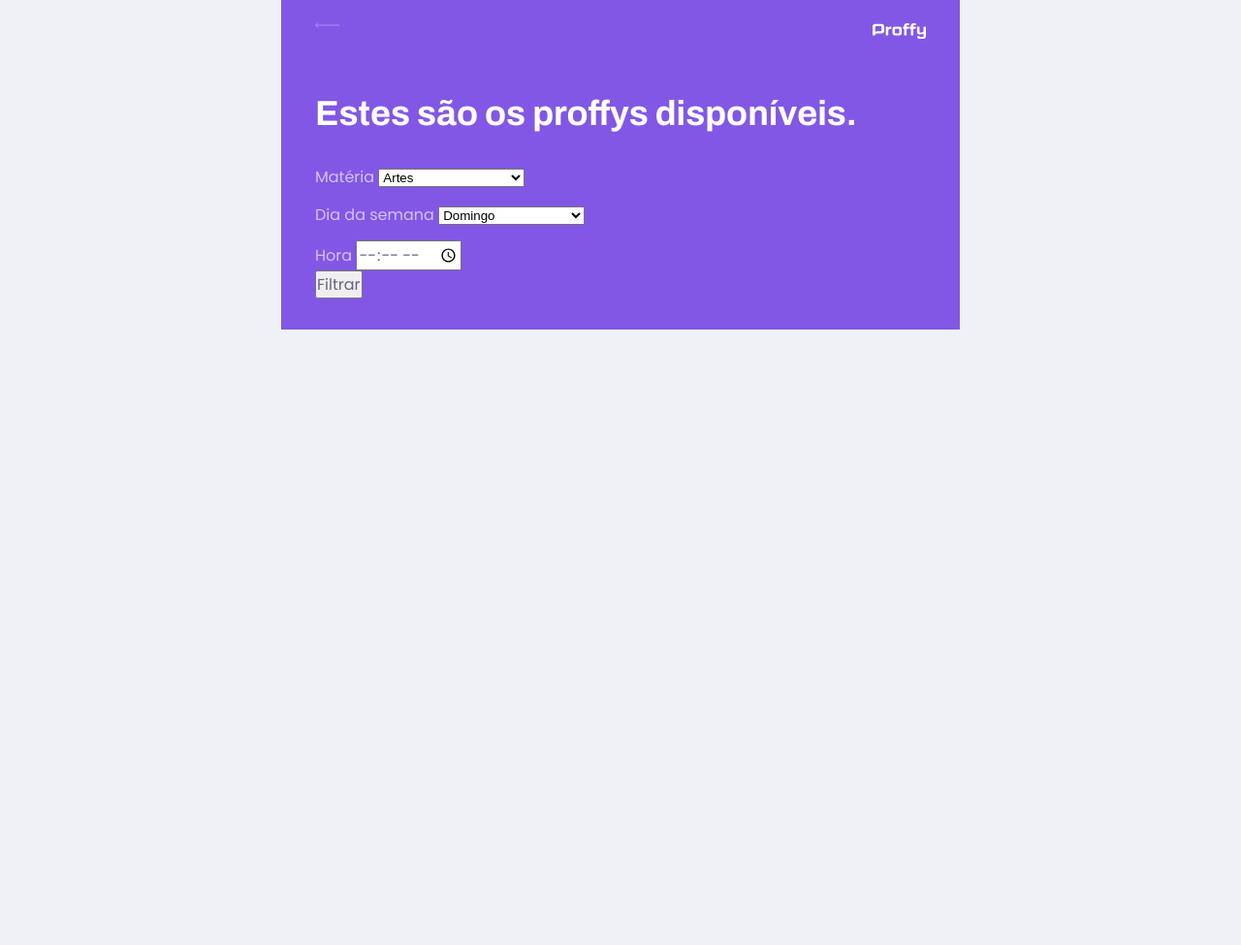
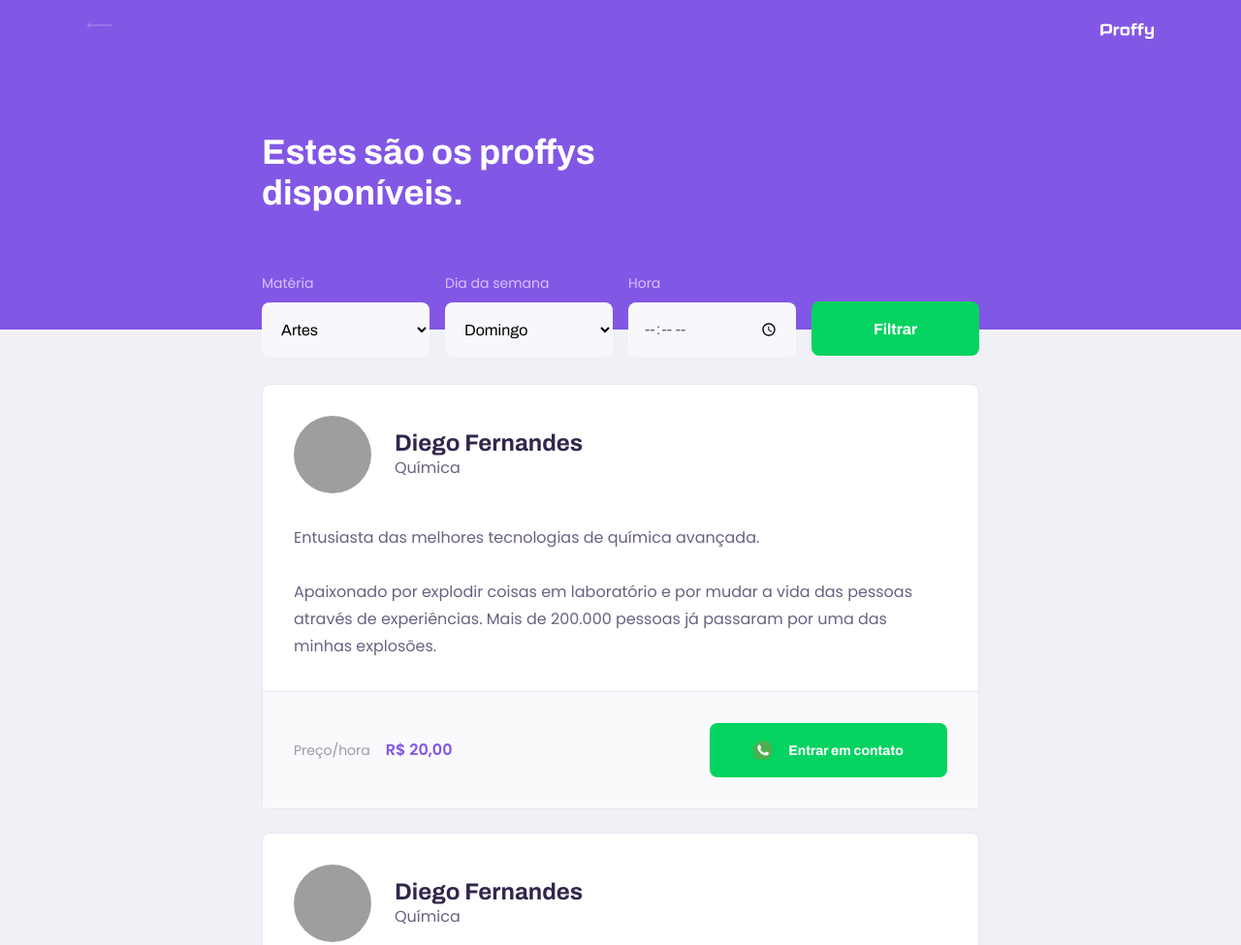
Before and after one commit to yaghomattos/proffy, a plain HTML site: page study.html in a window 1280 px wide. Shown: the top 975 px of the page at 97% size. Before the commit the page ends 800 px from the top, so only its background shows below. Drawn offline with Linux system fonts and the light colour scheme; grey boxes are pictures that could not be loaded.

Commit message:
page study finished

```diff
--- a/study.html
+++ b/study.html
@@ -70,6 +70,51 @@
         </div>
       </header>
 
+      <main>
+        <article class="teacher-item">
+          <header>
+              <img
+                  src="https://avatars2.githubusercontent.com/u/2254731?s=460&amp;u=0ba16a79456c2f250e7579cb388fa18c5c2d7d65&amp;v=4"
+                  alt="Diego Fernandes">
+              <div>
+                  <strong>Diego Fernandes</strong>
+                  <span>Química</span>
+              </div>
+          </header>
+
+          <p>Entusiasta das melhores tecnologias de química avançada.<br><br>Apaixonado por explodir coisas em laboratório e por mudar a vida das pessoas através de experiências. Mais de 200.000 pessoas já passaram por uma das minhas explosões.</p>
+
+          <footer>
+              <p>Preço/hora<strong>R$ 20,00</strong>
+              </p>
+              <button type="button">
+                  <img src="/images/icons/whatsapp.svg" alt="Whatsapp">Entrar em contato
+              </button>
+          </footer>
+        </article>
+
+        <article class="teacher-item">
+          <header>
+              <img
+                  src="https://avatars2.githubusercontent.com/u/2254731?s=460&amp;u=0ba16a79456c2f250e7579cb388fa18c5c2d7d65&amp;v=4"
+                  alt="Diego Fernandes">
+              <div>
+                  <strong>Diego Fernandes</strong>
+                  <span>Química</span>
+              </div>
+          </header>
+
+          <p>Entusiasta das melhores tecnologias de química avançada.<br><br>Apaixonado por explodir coisas em laboratório e por mudar a vida das pessoas através de experiências. Mais de 200.000 pessoas já passaram por uma das minhas explosões.</p>
+
+          <footer>
+              <p>Preço/hora<strong>R$ 20,00</strong>
+              </p>
+              <button type="button">
+                  <img src="/images/icons/whatsapp.svg" alt="Whatsapp">Entrar em contato
+              </button>
+          </footer>
+        </article>
+      </main>
     </div>
 
   </body>
--- a/styles/partials/page-study.css
+++ b/styles/partials/page-study.css
@@ -34,6 +34,7 @@
 .page-header .header-content {
   width: 90%;
   margin: 3.2rem auto;
+  position: relative;
 }
 
 .page-header .header-content strong {
@@ -53,3 +54,215 @@
 #search-teachers .select-block {
   margin-bottom: 1.4rem;
 }
+
+#search-teachers button {
+  width: 100%;
+  height: 5.6rem;
+  background: var(--color-secondary);
+  color: var(--color-button-text);
+  border: 0;
+  border-radius: 0.8rem;
+  cursor: pointer;
+  font: 700 1.6rem Archivo;
+  display: flex;
+  align-items: center;
+  justify-content: center;
+  transition: background 0.2s;
+  margin-top: 3.2rem;
+}
+
+#search-teachers button:hover {
+  background-color: var(--color-secondary-dark);
+}
+
+.select-block label,
+.input-block label {
+  font-size: 1.4rem;
+  color: var(--color-text-complement);
+}
+
+.input-block input,
+.select-block select {
+  width: 100%;
+  height: 5.6rem;
+  margin-top: 0.8rem;
+  border-radius: 0.8rem;
+  background: var(--color-input-background);
+  border: 1px solid var(--colo-line-in-white);
+  outline: 0;
+  padding: 0 1.6rem;
+  font: 1.6rem Archivo;
+}
+
+.input-block {
+  position: relative;
+}
+
+.input-block:focus-within::after {
+  content: "";
+  width: calc(100% - 3.2rem);
+  height: 2px;
+  background: var(--color-primary-light);
+  position: absolute;
+  left: 1.6rem;
+  bottom: 0px;
+}
+
+#page-study main {
+  margin: 3.2rem auto;
+  width: 90%;
+}
+
+.teacher-item {
+  background-color: var(--color-box-base);
+  border: 1px solid var(--color-line-in-white);
+  border-radius: 0.8rem;
+  margin-top: 2.4rem;
+}
+
+.teacher-item header {
+  padding: 3.2rem 2rem;
+  display: flex;
+  align-items: center;
+}
+
+.teacher-item header img {
+  width: 8rem;
+  height: 8rem;
+  border-radius: 50%;
+}
+
+.teacher-item header div {
+  margin-left: 2.4rem;
+}
+
+.teacher-item header div strong {
+  font: 700 2.4rem Archivo;
+  display: block;
+  color: var(--color-text-title);
+}
+
+.teacher-item header div span {
+  font-size: 1.6rem;
+  display: block;
+  margin-top: 0.4;
+}
+
+.teacher-item > p {
+  padding: 0.2rem;
+  font-size: 1.6rem;
+  line-height: 2.8rem;
+}
+
+.teacher-item footer {
+  padding: 3.2rem;
+  background-color: var(--color-box-footer);
+  border-top: 1px solid var(--color-line-in-white);
+  margin-top: 3.2rem;
+  display: flex;
+  align-items: center;
+  justify-content: space-between;
+}
+
+.teacher-item footer p {
+  font-size: 1.4rem;
+  line-height: 2.4rem;
+  color: var(--color-text-complement);
+}
+
+.teacher-item footer p strong {
+  font-size: 1.6rem;
+  color: var(--color-primary);
+  display: block;
+}
+
+.teacher-item footer button {
+  width: 20rem;
+  height: 5.6rem;
+  background: var(--color-secondary);
+  color: var(--color-button-text);
+  border: 0;
+  border-radius: 0.8rem;
+  cursor: pointer;
+  font: 700 1.4rem Archivo;
+  display: flex;
+  align-items: center;
+  justify-content: space-evenly;
+  text-decoration: none;
+  transition: background 0.2s;
+  margin-left: 1.6rem;
+}
+
+.teacher-item footer button:hover {
+  background: var(--color-secondary-dark);
+}
+
+@media (min-width:700px) {
+  #page-study #container {
+    max-width: 100vw;
+  }
+
+  .page-header {
+    height: 340px;
+  }
+
+  .page-header .top-bar-container {
+    max-width: 1100px;
+  }
+
+  .page-header .header-content {
+    max-width: 740px;
+    margin: 0 auto;
+    flex: 1 1;
+    padding-bottom: 48px;
+    display: flex;
+    flex-direction: column;
+    justify-content: center;
+  }
+
+  .page-header .header-content strong {
+    max-width: 350px;
+  }
+
+  .teacher-item header,
+  .teacher-item footer {
+    padding: 32px;
+  }
+
+  #search-teachers {
+    display: grid;
+    grid-template-columns: repeat(4, 1fr);
+    gap: 16px;
+    position: absolute;
+    bottom: -28px;
+  }
+
+  #page-study main {
+    padding: 32px 0;
+    max-width: 740px;
+    margin: 0 auto;
+  }
+
+  #search-teachers .select-block {
+    margin-bottom: 0;
+  }
+
+  .teacher-item > p {
+    padding: 0 32px;
+  }
+
+  .teacher-item footer p strong {
+    display: initial;
+    margin-left: 16px;
+  }
+
+  .teacher-item footer button {
+    width: 245px;
+    font-weight: 16px;
+    justify-content: center;
+  }
+
+  .teacher-item footer button img {
+    margin-right: 16px;
+  }
+}
```
